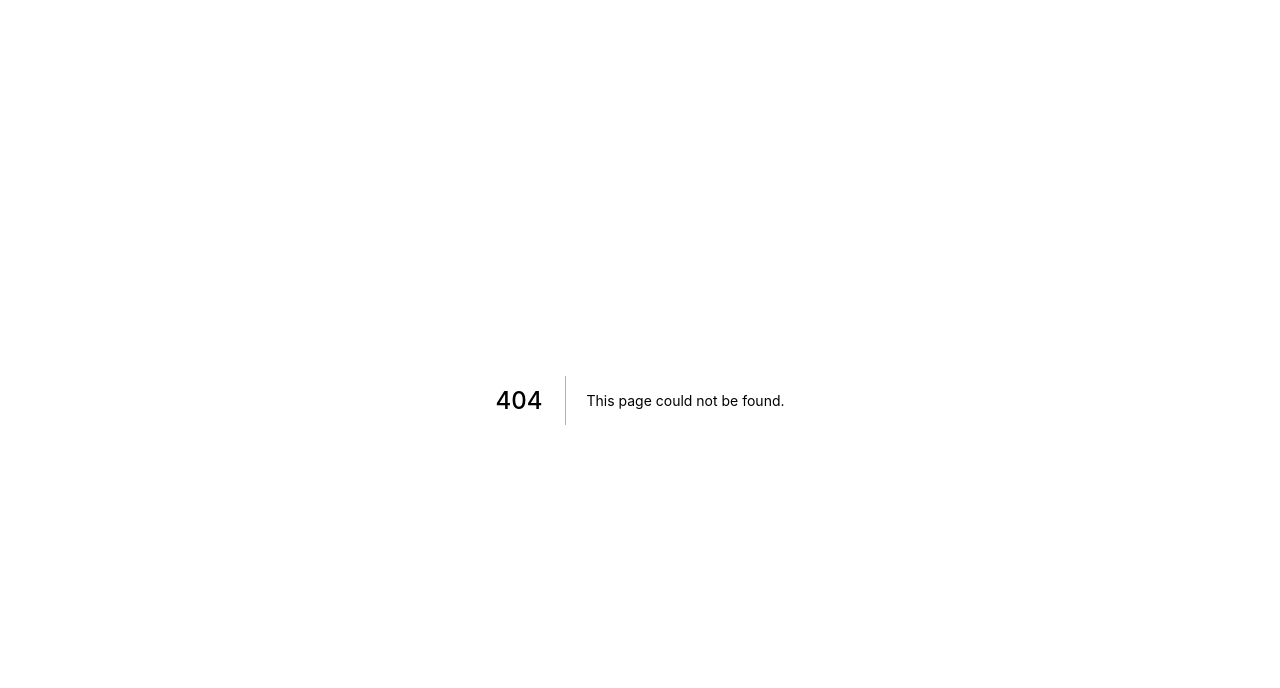
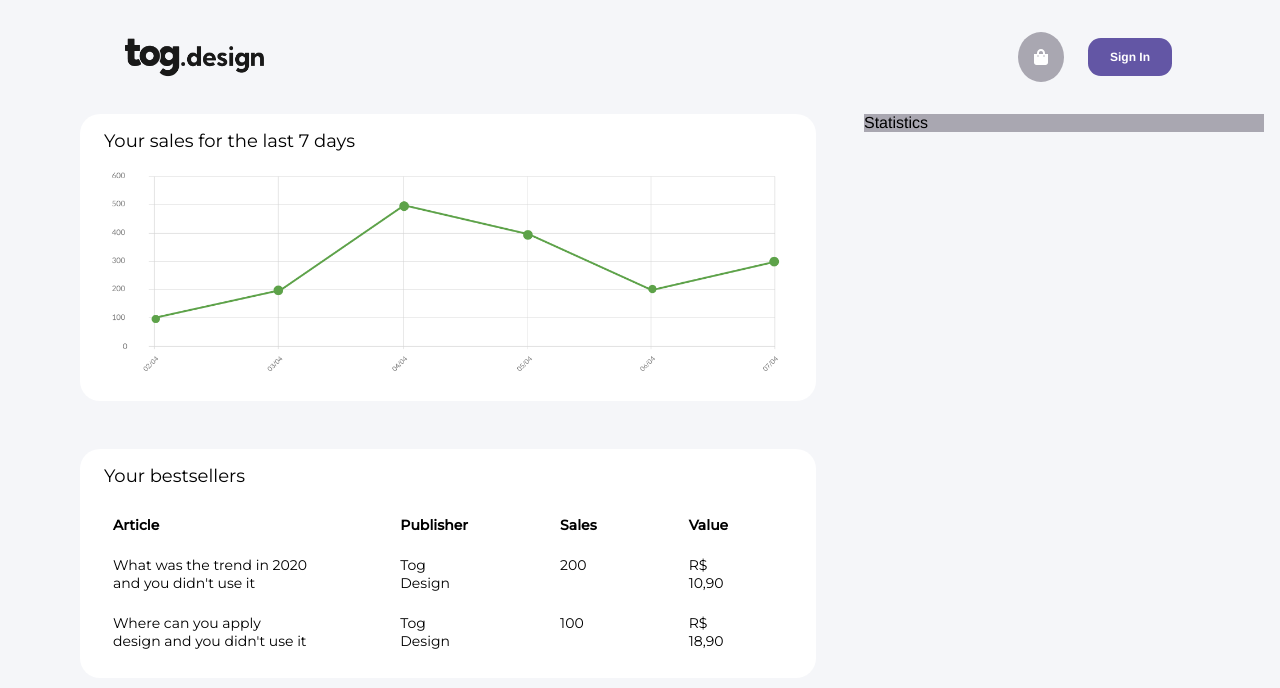
Before and after one commit to fabiobends/togdesign-test, a Next.js app: page /dashboard in a window 1280 px wide. Before the commit this address had no page. Shown: the top 688 px of the page. Built offline with nearby package versions, Linux system fonts and the light colour scheme; a web font is replaced by a local one.

Commit message:
Add dashboard page

```diff
--- /dev/null
+++ b/pages/dashboard.tsx
@@ -0,0 +1,46 @@
+import styles from "../styles/pages/Dashboard.module.css";
+import UserAreaStatistics from "./components/UserAreaStatistics";
+import userAreaWrapper from "./shared/userAreaWrapper";
+
+function Dashboard() {
+  return (
+    <div className={styles.container}>
+      <div className={styles.dashBoardContainer}>
+        <div className={styles.graphics}>
+          <p>Your sales for the last 7 days</p>
+          <img src="assets/graphics.png" alt="Graphics" />
+        </div>
+        <div className={styles.bestSellers}>
+          <p>Your bestsellers</p>
+          <table>
+            <thead>
+              <tr>
+                <th>Article</th>
+                <th>Publisher</th>
+                <th>Sales</th>
+                <th>Value</th>
+              </tr>
+            </thead>
+            <tbody>
+              <tr>
+                <td>What was the trend in 2020 and you didn't use it</td>
+                <td>Tog Design</td>
+                <td>200</td>
+                <td>R$ 10,90</td>
+              </tr>
+              <tr>
+                <td>Where can you apply design and you didn't use it</td>
+                <td>Tog Design</td>
+                <td>100</td>
+                <td>R$ 18,90</td>
+              </tr>
+            </tbody>
+          </table>
+        </div>
+      </div>
+      <UserAreaStatistics />
+    </div>
+  );
+}
+
+export default userAreaWrapper(Dashboard);
--- a/styles/components/NavigationBar.module.css
+++ b/styles/components/NavigationBar.module.css
@@ -1,5 +1,5 @@
 .nav {
-  width: 80%;
+  width: 85%;
   display: flex;
   align-items: center;
   justify-content: space-between;
--- /dev/null
+++ b/styles/pages/Dashboard.module.css
@@ -0,0 +1,70 @@
+.container {
+  font-family: "Montserrat", sans-serif;
+  margin-top: 2em;
+  flex: 1;
+  width: 100%;
+  display: flex;
+  align-items: flex-start;
+  justify-content: space-between;
+  /* background: white; */
+}
+
+.container p {
+  font-size: 18px;
+}
+
+.dashBoardContainer {
+  margin-left: 3em;
+  flex: 1;
+  display: flex;
+  flex-direction: column;
+}
+
+.dashBoardContainer > div {
+  padding: 1em 1.5em;
+  border-radius: 20px;
+  background: white;
+}
+
+.graphics {
+  display: flex;
+  justify-content: center;
+  flex-direction: column;
+  margin-bottom: 3em;
+}
+
+.graphics p {
+  margin-bottom: 0.6em;
+}
+
+.graphics img {
+  align-self: center;
+  width: 99%;
+}
+
+.container table {
+  margin-left: 0.5em;
+  width: 90%;
+  margin-top: 1.2em;
+  font-size: 14px;
+  border-collapse: separate;
+}
+
+.container th,
+.container td {
+  padding: 10px 0;
+  text-align: left;
+  vertical-align: top;
+  border-left: 90px solid #fff;
+}
+
+.container tr > td:first-child,
+.container tr > th:first-child {
+  border: 0px;
+  width: 200px;
+  text-justify: start;
+}
+
+.container tr {
+  width: 100%;
+}
```
Also changed, not shown: public/assets/graphics.png (added).
